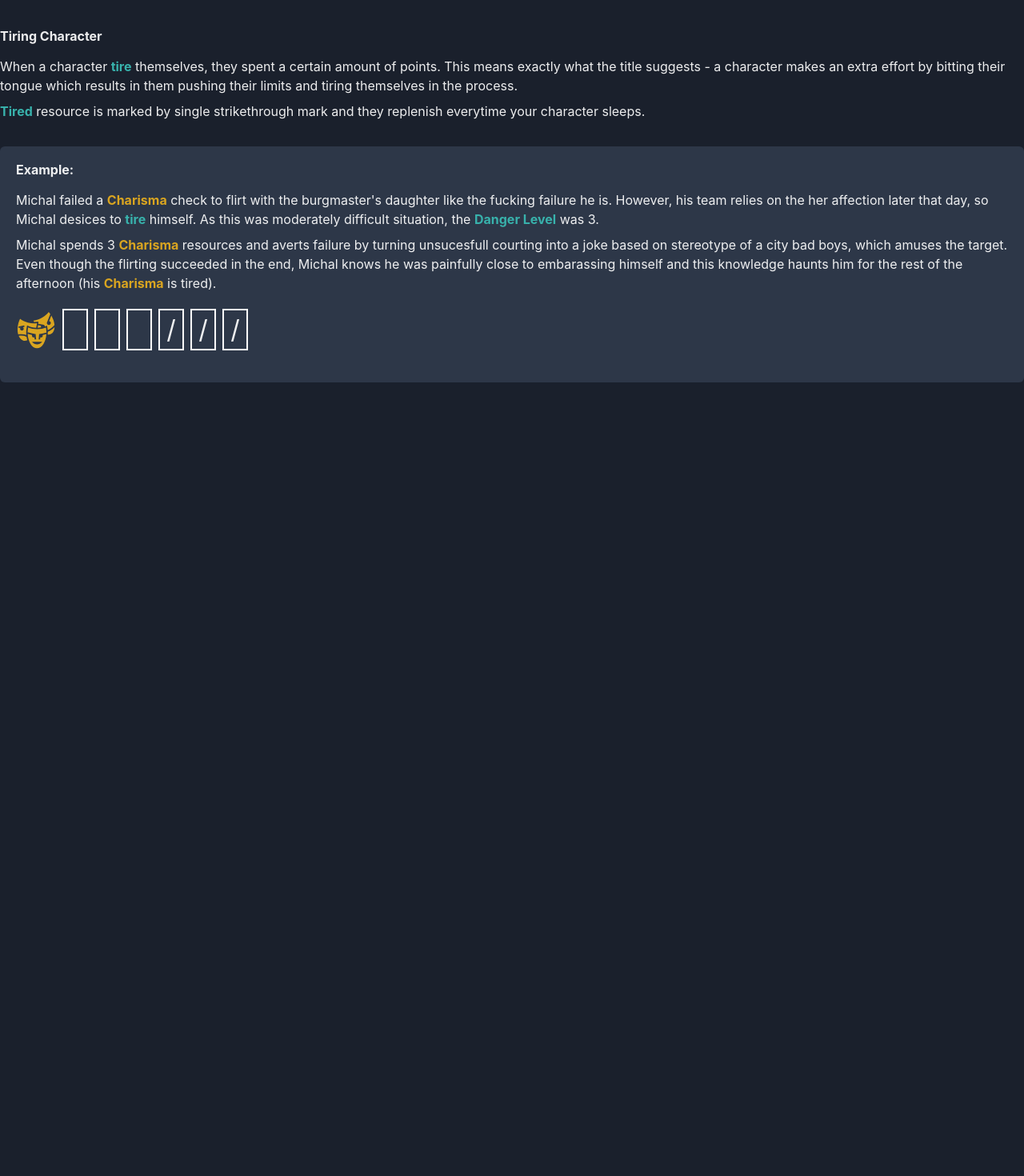
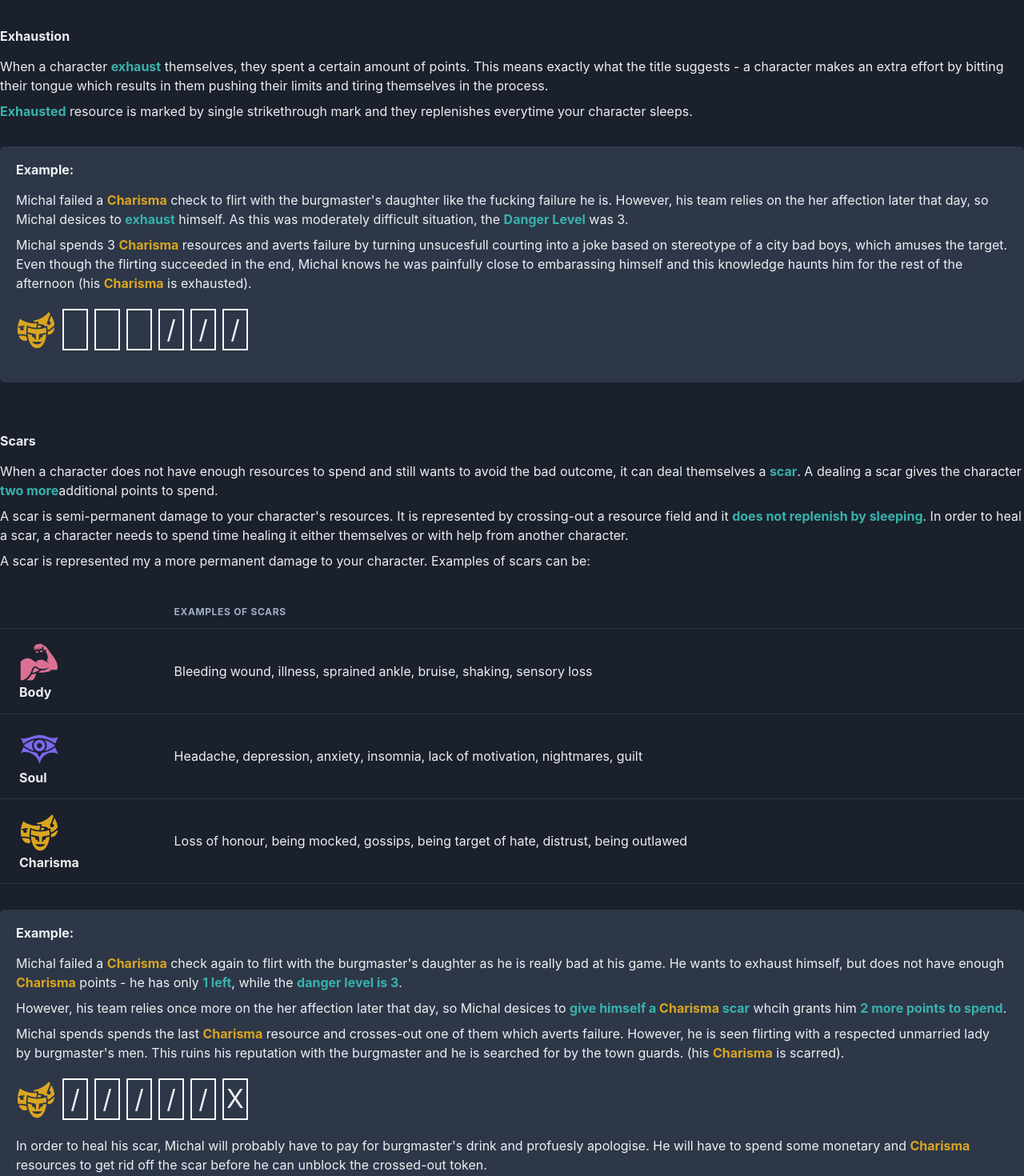
Before and after one commit to Lossmeril/dnd-2-starter-guide, a Next.js app: page /stats in a window 1280 px wide. Shown: the part 1240-2710 px from the top of the page at 80% size. Before the commit the page ends 1750 px from the top, so only its background shows below. Built offline with nearby package versions, Linux system fonts and the light colour scheme.

Commit message:
feat: new info

```diff
--- a/data/classes.tsx
+++ b/data/classes.tsx
@@ -2,22 +2,27 @@ export const basicClasses = [
   {
     name: "Fighter",
     tagline: "A person",
+    colorScheme: "red",
   },
   {
     name: "Hunter",
     tagline: "",
+    colorScheme: "green",
   },
   {
     name: "Juggler",
     tagline: "",
+    colorScheme: "yellow",
   },
   {
     name: "Medic",
     tagline: "",
+    colorScheme: "purple",
   },
   {
     name: "Incantor",
     tagline: "",
+    colorScheme: "blue",
   },
 ];
 
--- a/pages/stats.tsx
+++ b/pages/stats.tsx
@@ -155,18 +155,18 @@ const Stats = () => {
         </Text>
 
         <Heading as="h4" size="sm" pt={8} pb={4}>
-          Tiring Character
+          Exhaustion
         </Heading>
         <Text>
-          When a character <strong>tire</strong> themselves, they spent a
+          When a character <strong>exhaust</strong> themselves, they spent a
           certain amount of points. This means exactly what the title suggests -
           a character makes an extra effort by bitting their tongue which
           results in them pushing their limits and tiring themselves in the
           process.
         </Text>
         <Text>
-          <strong>Tired</strong> resource is marked by single strikethrough mark
-          and they replenish everytime your character sleeps.
+          <strong>Exhausted</strong> resource is marked by single strikethrough
+          mark and they replenishes everytime your character sleeps.
         </Text>
         <Card variant="filled" my={8}>
           <CardBody>
@@ -177,7 +177,7 @@ const Stats = () => {
               Michal failed a <Charisma>Charisma</Charisma> check to flirt with
               the burgmaster&apos;s daughter like the fucking failure he is.
               However, his team relies on the her affection later that day, so
-              Michal desices to <strong>tire</strong> himself. As this was
+              Michal desices to <strong>exhaust</strong> himself. As this was
               moderately difficult situation, the <strong>Danger Level</strong>{" "}
               was 3.
             </Text>
@@ -188,7 +188,7 @@ const Stats = () => {
               though the flirting succeeded in the end, Michal knows he was
               painfully close to embarassing himself and this knowledge haunts
               him for the rest of the afternoon (his{" "}
-              <Charisma>Charisma</Charisma> is tired).
+              <Charisma>Charisma</Charisma> is exhausted).
             </Text>
             <HStack my={5}>
               <Icon as={GiDramaMasks} w="50px" h="50px" color="goldenrod" />
@@ -201,6 +201,141 @@ const Stats = () => {
             </HStack>
           </CardBody>
         </Card>
+
+        <Heading as="h4" size="sm" pt={8} pb={4}>
+          Scars
+        </Heading>
+        <Text>
+          When a character does not have enough resources to spend and still
+          wants to avoid the bad outcome, it can deal themselves a{" "}
+          <strong>scar</strong>. A dealing a scar gives the character{" "}
+          <strong>two more</strong>
+          additional points to spend.
+        </Text>
+        <Text>
+          A scar is semi-permanent damage to your character&apos;s resources. It
+          is represented by crossing-out a resource field and it{" "}
+          <strong>does not replenish by sleeping</strong>. In order to heal a
+          scar, a character needs to spend time healing it either themselves or
+          with help from another character.
+        </Text>
+        <Text>
+          A scar is represented my a more permanent damage to your character.
+          Examples of scars can be:
+        </Text>
+        <TableContainer my={8}>
+          <Table variant="simple">
+            <Thead>
+              <Tr>
+                <Th></Th>
+                <Th>Examples of scars</Th>
+              </Tr>
+            </Thead>
+            <Tbody>
+              <Tr>
+                <Td>
+                  <Icon as={GiBiceps} w="50px" h="50px" color="palevioletred" />
+                  <Heading as="h4" size="sm">
+                    Body
+                  </Heading>
+                </Td>
+                <Td>
+                  Bleeding wound, illness, sprained ankle, bruise, shaking,
+                  sensory loss
+                </Td>
+              </Tr>
+              <Tr>
+                <Td>
+                  <Icon
+                    as={GiSheikahEye}
+                    w="50px"
+                    h="50px"
+                    color="mediumslateblue"
+                  />
+                  <Heading as="h4" size="sm">
+                    Soul
+                  </Heading>
+                </Td>
+                <Td>
+                  Headache, depression, anxiety, insomnia, lack of motivation,
+                  nightmares, guilt
+                </Td>
+              </Tr>
+              <Tr>
+                <Td>
+                  <Icon as={GiDramaMasks} w="50px" h="50px" color="goldenrod" />
+                  <Heading as="h4" size="sm">
+                    Charisma
+                  </Heading>
+                </Td>
+                <Td>
+                  Loss of honour, being mocked, gossips, being target of hate,
+                  distrust, being outlawed
+                </Td>
+              </Tr>
+            </Tbody>
+          </Table>
+        </TableContainer>
+
+        <Card variant="filled" my={8}>
+          <CardBody>
+            <Heading as="h5" size="sm" pb={4}>
+              Example:
+            </Heading>
+            <Text>
+              Michal failed a <Charisma>Charisma</Charisma> check again to flirt
+              with the burgmaster&apos;s daughter as he is really bad at his
+              game. He wants to exhaust himself, but does not have enough{" "}
+              <Charisma>Charisma</Charisma> points - he has only{" "}
+              <strong>1 left</strong>, while the{" "}
+              <strong>danger level is 3</strong>.
+            </Text>
+            <Text>
+              However, his team relies once more on the her affection later that
+              day, so Michal desices to{" "}
+              <strong>
+                give himself a <Charisma>Charisma</Charisma> scar
+              </strong>{" "}
+              whcih grants him <strong>2 more points to spend</strong>.
+            </Text>
+            <Text>
+              Michal spends spends the last <Charisma>Charisma</Charisma>{" "}
+              resource and crosses-out one of them which averts failure.
+              However, he is seen flirting with a respected unmarried lady by
+              burgmaster&apos;s men. This ruins his reputation with the
+              burgmaster and he is searched for by the town guards. (his{" "}
+              <Charisma>Charisma</Charisma> is scarred).
+            </Text>
+            <HStack my={5}>
+              <Icon as={GiDramaMasks} w="50px" h="50px" color="goldenrod" />
+              <Resource>/</Resource>
+              <Resource>/</Resource>
+              <Resource>/</Resource>
+              <Resource>/</Resource>
+              <Resource>/</Resource>
+              <Resource>X</Resource>
+            </HStack>
+            <Text>
+              In order to heal his scar, Michal will probably have to pay for
+              burgmaster&apos;s drink and profuesly apologise. He will have to
+              spend some monetary and <Charisma>Charisma</Charisma> resources to
+              get rid off the scar before he can unblock the crossed-out token.
+            </Text>
+          </CardBody>
+        </Card>
+
+        <Heading as="h2" size="lg" pt={8} pb={4}>
+          Other Resources
+        </Heading>
+        <Heading as="h3" size="md" pt={8} pb={4}>
+          Money
+        </Heading>
+        <Heading as="h3" size="md" pt={8} pb={4}>
+          Materials
+        </Heading>
+        <Heading as="h3" size="md" pt={8} pb={4}>
+          Advantage
+        </Heading>
       </Box>
     </>
   );
```
Also changed, not shown: pages/characters.tsx (+55 -1 lines), pages/dice.tsx (+11 -0 lines).
